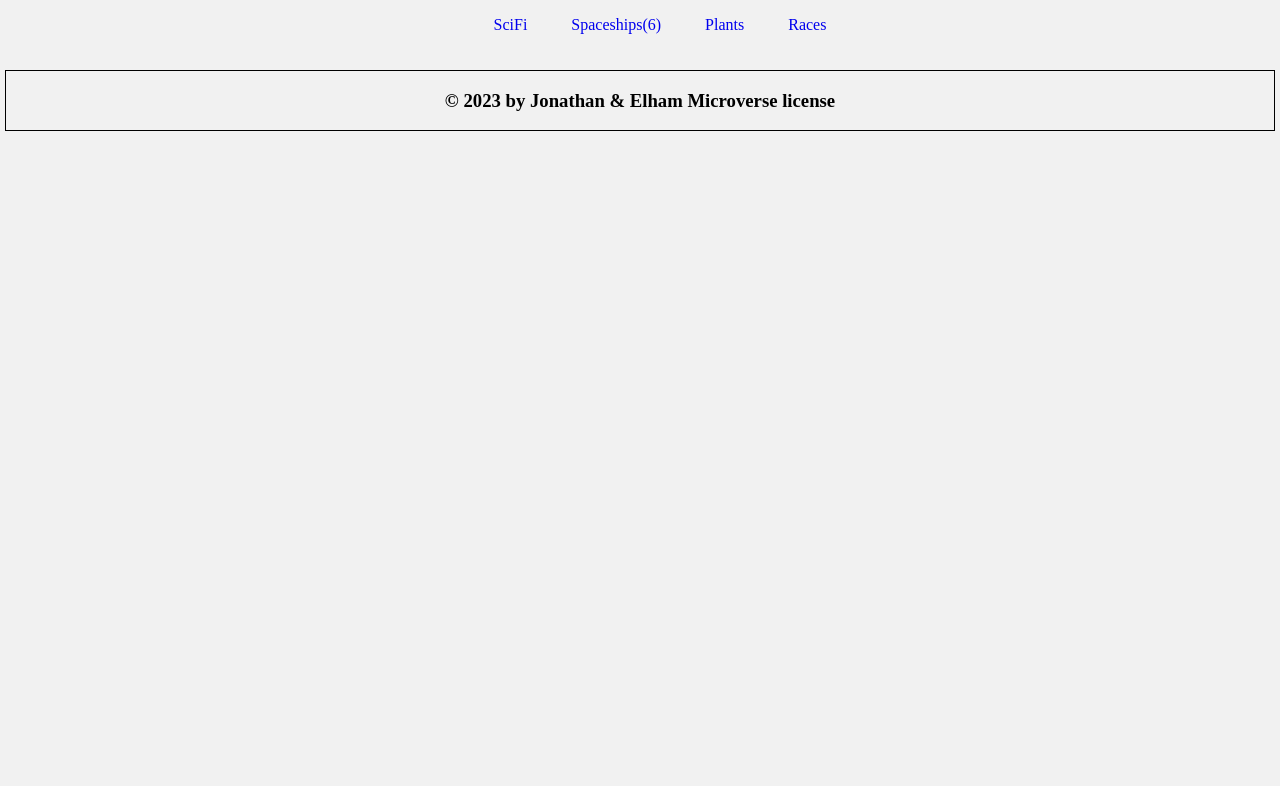
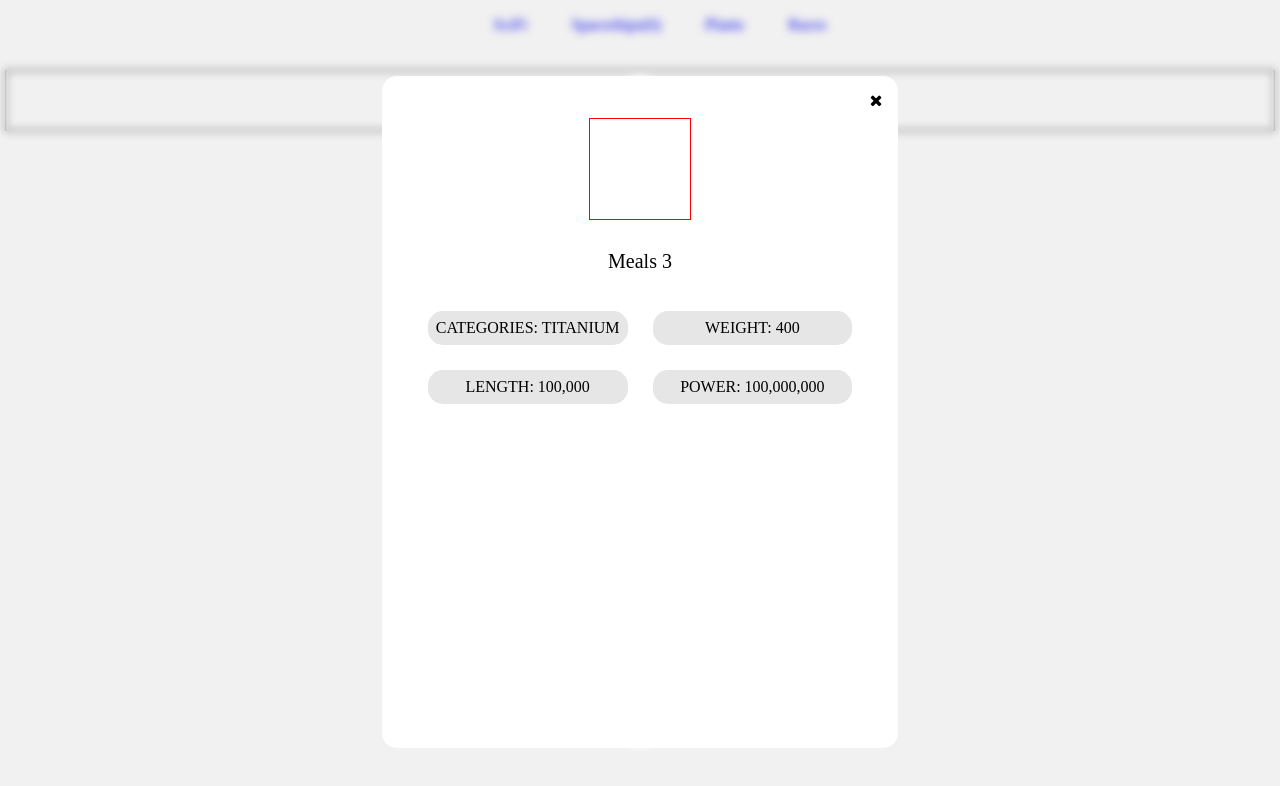
Before and after one commit to Elhambasir/Food-Menu, a website built with webpack: page src/index.html in a window 1280 px wide. Built offline with nearby package versions, Linux system fonts and the light colour scheme; no server answers.

Commit message:
add the popup

```diff
--- /dev/null
+++ b/module/popup.js
@@ -0,0 +1,19 @@
+const popup = () => {
+  const master = document.querySelector('.container');
+  master.innerHTML = `  <section class="popup" id="popup-close">
+ <div class="container">
+        <span class="fa fa-close align-end" id="popup-close"></span>
+        <div class="image"></div>
+        <p class="title">Meals 3</p>
+        <div class="names-content" id="names-content">
+          <div class="names">Categories: titanium</div>
+          <div  class="names">Weight: 400</div>
+          <div  class="names">Length: 100,000</div>
+          <div  class="names">Power: 100,000,000</div>
+        </div>
+ </div>
+   </section>`;
+  console.log(master);
+};
+
+export default popup;
--- a/src/index.html
+++ b/src/index.html
@@ -5,6 +5,7 @@
   <meta charset="UTF-8">
   <meta http-equiv="X-UA-Compatible" content="IE=edge">
   <meta name="viewport" content="width=device-width, initial-scale=1.0">
+  <link rel="stylesheet" href="https://cdnjs.cloudflare.com/ajax/libs/font-awesome/4.7.0/css/font-awesome.min.css">
   <title>Document</title>
 </head>
 
@@ -19,6 +20,11 @@
       </ul>
     </nav>
   </header>
+  <section class="popup">
+    <div class="container">
+
+    </div>
+  </section>
   <section class="food-container">
     <div class="food-list">
       <!-- FOOD ITEM WILL BE RENDERED HERE -->
--- a/src/index.js
+++ b/src/index.js
@@ -1,5 +1,7 @@
 import './style.css';
 
 import displayFoodDetails from '../module/getMealInfo.js';
+import popup from '../module/popup.js';
 
 document.addEventListener('DOMContentLoaded', displayFoodDetails);
+document.addEventListener('DOMContentLoaded', popup);
--- a/src/style.css
+++ b/src/style.css
@@ -90,3 +90,73 @@ footer {
   border: 1px solid #000;
   text-align: center;
 }
+
+.popup {
+  z-index: 4;
+  display: flex;
+  justify-content: center;
+  align-items: center;
+  position: fixed;
+  top: 0;
+  left: 0;
+  height: 103vh;
+  width: 100%;
+  backdrop-filter: blur(4px);
+}
+
+.popup-close {
+  position: absolute;
+  top: 20px;
+  right: 20px;
+}
+
+.container {
+  height: 80vh;
+  position: relative;
+  background-color: white;
+  margin: 60px 90px;
+  padding: 16px;
+  display: flex;
+  align-items: center;
+  justify-content: flex-start;
+  gap: 10px;
+  flex-direction: column;
+  border-radius: 15px;
+  overflow-y: scroll;
+}
+
+.names-content {
+  display: grid;
+  grid-template-columns: 1fr 1fr;
+  gap: 25px;
+  padding: 8px 30px;
+}
+
+.names {
+  background: rgba(175, 172, 172, 0.3);
+  padding: 8px;
+  border-radius: 15px;
+  text-transform: uppercase;
+}
+
+.title {
+  font-size: 20px;
+}
+
+.image {
+  width: 100px;
+  height: 100px;
+  border: 1px solid  red;
+}
+
+.align-end {
+  align-self: end;
+}
+
+/* .fa {
+  display: flex;
+  color: red;
+  position: fixed;
+  top: 20px;
+  right: 20px;
+} */
--- a/webpack.config.js
+++ b/webpack.config.js
@@ -27,7 +27,7 @@ module.exports = {
       },
       {
         test: /\.(png|svg|jpg|jpeg|gif)$/i,
-        type: '../src/img/',
+        type: './img/',
       },
     ],
   },
```
Also changed, not shown: dist/index.html, dist/main.bundle.js, src/img/basirElham.jpg (deleted), src/img/popup.png (added).
